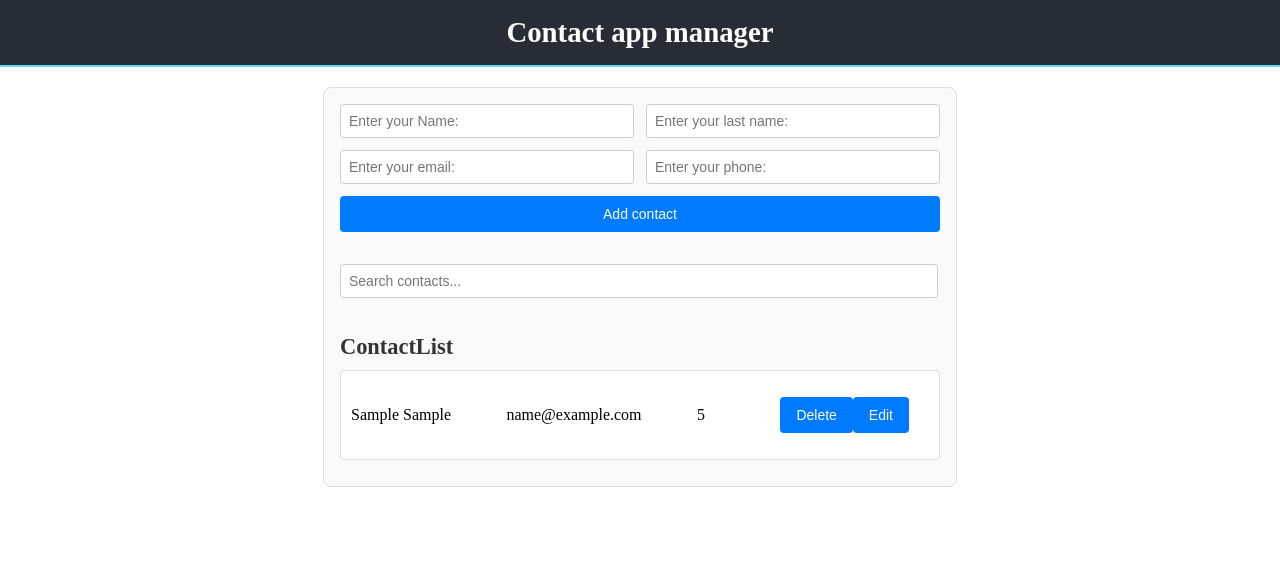
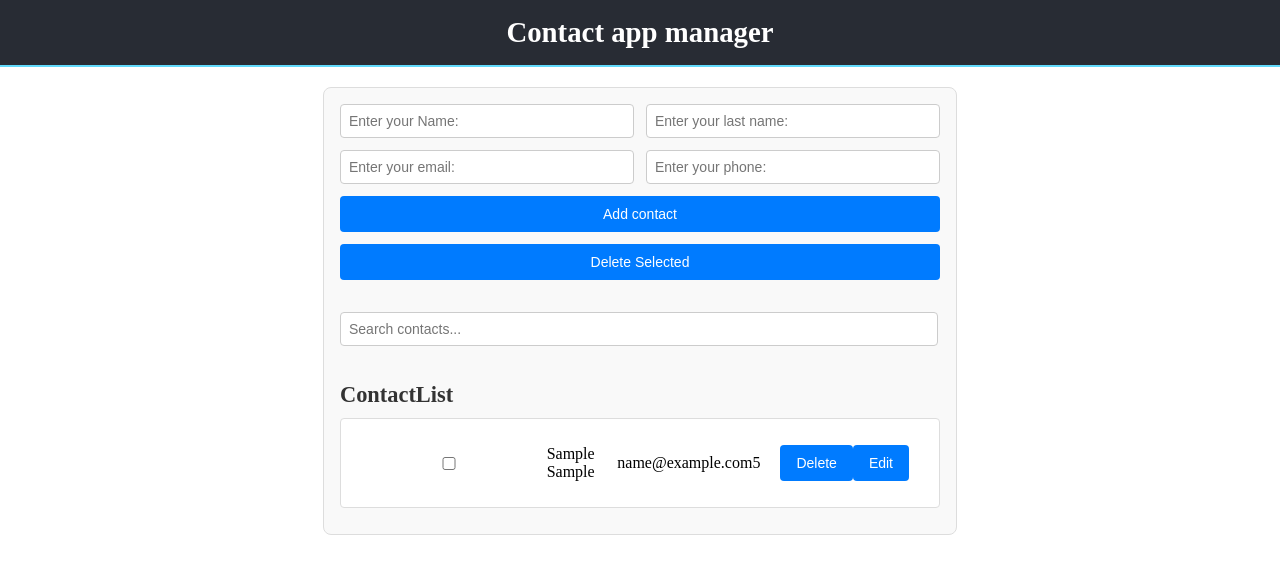
Before and after one commit to sepideh-salari/contact-app-manager, a React (Vite) app: page / in a window 1280 px wide. Both pictures are taken after typing "Sample", "Sample", "name@example.com", "5" into the empty fields and a click on the button "Add contact". Shown: the top 574 px of the page. Built offline with nearby package versions, Linux system fonts and the light colour scheme.

Commit message:
context API applied

```diff
--- a/src/Components/ContactItem.jsx
+++ b/src/Components/ContactItem.jsx
@@ -1,26 +1,40 @@
 import styles from "../Styles/ContactItem.module.css";
+import ContactContext from "../context/ContactContext";
+import React, { useContext } from "react";
 
-function ContactItem({
-  data: { id, name, lastName, email, phone },
-  deleteHandler,
-  editChangeHandler,
-}) {
+function ContactItem({ data: { id, name, lastName, email, phone } }) {
+  const { state, dispatch } = useContext(ContactContext);
+
+  const deleteHandler = () => {
+    dispatch({ type: "DELETE_CONTACT", payload: id });
+  };
+
+  const editChangeHandler = () => {
+    dispatch({
+      type: "OPEN_MODAL",
+      payload: { id, name, lastName, email, phone },
+    });
+  };
+
+  const toggleSelection = () => {
+    dispatch({ type: "TOGGLE_CONTACT_SELECTION", payload: id });
+  };
+
   return (
     <li className={styles.item} key={id}>
+      <input
+        type="checkbox"
+        onChange={toggleSelection}
+        className={styles.checkbox}
+      />
       <p>
         {name} {lastName}
       </p>
       <p>{email}</p>
       <p>{phone}</p>
       <div className={styles.contact_buttons}>
-        <button onClick={() => deleteHandler(id)}>Delete</button>
-        <button
-          onClick={() =>
-            editChangeHandler({ id, name, lastName, email, phone })
-          }
-        >
-          Edit
-        </button>{" "}
+        <button onClick={deleteHandler}>Delete</button>
+        <button onClick={editChangeHandler}>Edit</button>{" "}
       </div>
     </li>
   );
--- a/src/Components/ContactList.jsx
+++ b/src/Components/ContactList.jsx
@@ -1,6 +1,19 @@
 import ContactItem from "./ContactItem";
 import styles from "../Styles/ContactList.module.css";
-function ContactList({ contacts, deleteHandler, editChangeHandler }) {
+import ContactContext from "../context/ContactContext";
+import React, { useContext } from "react";
+function ContactList() {
+  const { state, dispatch } = useContext(ContactContext);
+  const { contacts, selectedContacts } = state;
+  const deleteHandler = (id) => {
+    dispatch({ type: "DELETE_CONTACT", payload: id });
+  };
+  const editChangeHandler = (contact) => {
+    dispatch({ type: "OPEN_MODAL", payload: contact });
+  };
+  const toggleSelection = (id) => {
+    dispatch({ type: "TOGGLE_CONTACT_SELECTION", payload: id });
+  };
   return (
     <div className={styles.container}>
       <h3>ContactList</h3>
@@ -12,6 +25,7 @@ function ContactList({ contacts, deleteHandler, editChangeHandler }) {
               data={contact}
               deleteHandler={deleteHandler}
               editChangeHandler={editChangeHandler}
+              toggleSelection={toggleSelection}
             />
           ))}
         </ul>
--- a/src/Components/Contacts.jsx
+++ b/src/Components/Contacts.jsx
@@ -1,107 +1,12 @@
-import { useReducer } from "react";
 import ContactList from "../Components/ContactList";
 import EditModal from "./EditModal";
 import inputs from "../constants/inputs";
-import { v4 } from "uuid";
 import styles from "../Styles/Contacts.module.css";
-
-const initialState = {
-  contacts: [],
-  contact: {
-    name: "",
-    lastName: "",
-    email: "",
-    phone: "",
-  },
-  alert: "",
-  search: "",
-  isSubmitted: false,
-  isModalOpen: false,
-  selectedContact: null,
-};
-
-const reducer = (state, action) => {
-  switch (action.type) {
-    case "SET_CONTACT_FIELD":
-      return {
-        ...state,
-        contact: {
-          ...state.contact,
-          [action.payload.name]: action.payload.value,
-        },
-      };
-    case "ADD_CONTACT":
-      if (
-        !state.contact.name ||
-        !state.contact.lastName ||
-        !state.contact.email ||
-        !state.contact.phone
-      ) {
-        const missingFields = [];
-        if (!state.contact.name) missingFields.push("Name");
-        if (!state.contact.lastName) missingFields.push("Last Name");
-        if (!state.contact.email) missingFields.push("Email");
-        if (!state.contact.phone) missingFields.push("Phone");
-        setTimeout(() => dispatch({ type: "CLEAR_ALERT" }), 3000);
-        return {
-          ...state,
-          alert: `Missing fields: ${missingFields.join(", ")}`,
-          isSubmitted: true,
-        };
-      }
-      return {
-        ...state,
-        contacts: [...state.contacts, { ...state.contact, id: v4() }],
-        contact: { name: "", lastName: "", email: "", phone: "" },
-        alert: "",
-        isSubmitted: false,
-      };
-    case "CLEAR_ALERT":
-      return { ...state, alert: "" };
-    case "DELETE_CONTACT":
-      return {
-        ...state,
-        contacts: state.contacts.filter(
-          (contact) => contact.id !== action.payload
-        ),
-      };
-    case "SET_SEARCH":
-      return { ...state, search: action.payload };
-
-    case "OPEN_MODAL":
-      return {
-        ...state,
-        isModalOpen: true,
-        selectedContact: action.payload,
-      };
-    case "CLOSE_MODAL":
-      return { ...state, isModalOpen: false, selectedContact: null };
-    case "EDIT_CONTACT_FIELD":
-      return {
-        ...state,
-        selectedContact: {
-          ...state.selectedContact,
-          [action.payload.name]: action.payload.value,
-        },
-      };
-    case "SAVE_CONTACT":
-      return {
-        ...state,
-        contacts: state.contacts.map((contact) =>
-          contact.id === state.selectedContact.id
-            ? state.selectedContact
-            : contact
-        ),
-        isModalOpen: false,
-        selectedContact: null,
-      };
-    default:
-      return state;
-  }
-};
+import React, { useContext } from "react";
+import ContactContext from "../context/ContactContext";
 
 function Contacts() {
-  const [state, dispatch] = useReducer(reducer, initialState);
+  const { state, dispatch } = useContext(ContactContext);
   const openEditModal = (contact) => {
     dispatch({ type: "OPEN_MODAL", payload: contact });
   };
@@ -137,7 +42,13 @@ function Contacts() {
       .toLowerCase()
       .includes(state.search.toLowerCase())
   );
+  const deleteSelectedContacts = () => {
+    dispatch({ type: "DELETE_SELECTED_CONTACTS" });
+  };
 
+  const toggleContactSelection = (id) => {
+    dispatch({ type: "TOGGLE_CONTACT_SELECTION", payload: id });
+  };
   return (
     <div className={styles.container}>
       <div className={styles.inputGroup}>
@@ -158,6 +69,12 @@ function Contacts() {
         ))}
 
         <button onClick={addHandler}>Add contact</button>
+        <button
+          onClick={deleteSelectedContacts}
+          disabled={!state.selectedContacts.length}
+        >
+          Delete Selected
+        </button>
       </div>
       <div>{state.alert && <p className={styles.alert}>{state.alert}</p>}</div>
       <input
@@ -176,6 +93,7 @@ function Contacts() {
           contacts={filteredContacts}
           deleteHandler={deleteHandler}
           editChangeHandler={openEditModal}
+          toggleSelection={toggleContactSelection}
         />
       )}
       <EditModal
--- a/src/Components/EditModal.jsx
+++ b/src/Components/EditModal.jsx
@@ -1,6 +1,24 @@
 import styles from "../Styles/EditModal.module.css";
-function EditModal({ isOpen, contact, onClose, onSave, onChange }) {
-  if (!isOpen) return null;
+import React, { useContext } from "react";
+import ContactContext from "../context/ContactContext";
+function EditModal() {
+  const { state, dispatch } = useContext(ContactContext);
+  const { isModalOpen, selectedContact } = state;
+  if (!isModalOpen) return null;
+  const onChange = (e) => {
+    dispatch({
+      type: "EDIT_CONTACT_FIELD",
+      payload: { name: e.target.name, value: e.target.value },
+    });
+  };
+
+  const onSave = () => {
+    dispatch({ type: "SAVE_CONTACT" });
+  };
+
+  const onClose = () => {
+    dispatch({ type: "CLOSE_MODAL" });
+  };
 
   return (
     <>
@@ -9,25 +27,25 @@ function EditModal({ isOpen, contact, onClose, onSave, onChange }) {
         <input
           type="text"
           name="name"
-          value={contact.name}
+          value={selectedContact.name}
           onChange={onChange}
         />
         <input
           type="text"
           name="lastName"
-          value={contact.lastName}
+          value={selectedContact.lastName}
           onChange={onChange}
         />
         <input
           type="text"
           name="email"
-          value={contact.email}
+          value={selectedContact.email}
           onChange={onChange}
         />
         <input
           type="text"
           name="phone"
-          value={contact.phone}
+          value={selectedContact.phone}
           onChange={onChange}
         />
         <button onClick={onSave}>Save</button>
--- /dev/null
+++ b/src/context/ContactContext.jsx
@@ -0,0 +1,127 @@
+import React, { createContext, useReducer } from "react";
+import { v4 } from "uuid";
+
+const ContactContext = createContext();
+
+const initialState = {
+  contacts: [],
+  contact: {
+    name: "",
+    lastName: "",
+    email: "",
+    phone: "",
+  },
+  selectedContacts: [],
+  alert: "",
+  search: "",
+  isSubmitted: false,
+  isModalOpen: false,
+  selectedContact: null,
+};
+
+const reducer = (state, action) => {
+  switch (action.type) {
+    case "SET_CONTACT_FIELD":
+      return {
+        ...state,
+        contact: {
+          ...state.contact,
+          [action.payload.name]: action.payload.value,
+        },
+      };
+    case "TOGGLE_CONTACT_SELECTION":
+      const id = action.payload;
+      const selectedContacts = state.selectedContacts.includes(id)
+        ? state.selectedContacts.filter((contactId) => contactId !== id)
+        : [...state.selectedContacts, id];
+      return { ...state, selectedContacts };
+
+    case "DELETE_SELECTED_CONTACTS":
+      return {
+        ...state,
+        contacts: state.contacts.filter(
+          (contact) => !state.selectedContacts.includes(contact.id)
+        ),
+        selectedContacts: [],
+      };
+    case "ADD_CONTACT":
+      if (
+        !state.contact.name ||
+        !state.contact.lastName ||
+        !state.contact.email ||
+        !state.contact.phone
+      ) {
+        const missingFields = [];
+        if (!state.contact.name) missingFields.push("Name");
+        if (!state.contact.lastName) missingFields.push("Last Name");
+        if (!state.contact.email) missingFields.push("Email");
+        if (!state.contact.phone) missingFields.push("Phone");
+        setTimeout(() => dispatch({ type: "CLEAR_ALERT" }), 3000);
+        return {
+          ...state,
+          alert: `Missing fields: ${missingFields.join(", ")}`,
+          isSubmitted: true,
+        };
+      }
+      return {
+        ...state,
+        contacts: [...state.contacts, { ...state.contact, id: v4() }],
+        contact: { name: "", lastName: "", email: "", phone: "" },
+        alert: "",
+        isSubmitted: false,
+      };
+    case "CLEAR_ALERT":
+      return { ...state, alert: "" };
+    case "DELETE_CONTACT":
+      return {
+        ...state,
+        contacts: state.contacts.filter(
+          (contact) => contact.id !== action.payload
+        ),
+      };
+    case "SET_SEARCH":
+      return { ...state, search: action.payload };
+
+    case "OPEN_MODAL":
+      return {
+        ...state,
+        isModalOpen: true,
+        selectedContact: action.payload,
+      };
+    case "CLOSE_MODAL":
+      return { ...state, isModalOpen: false, selectedContact: null };
+    case "EDIT_CONTACT_FIELD":
+      return {
+        ...state,
+        selectedContact: {
+          ...state.selectedContact,
+          [action.payload.name]: action.payload.value,
+        },
+      };
+    case "SAVE_CONTACT":
+      return {
+        ...state,
+        contacts: state.contacts.map((contact) =>
+          contact.id === state.selectedContact.id
+            ? state.selectedContact
+            : contact
+        ),
+        isModalOpen: false,
+        selectedContact: null,
+      };
+    default:
+      return state;
+  }
+};
+
+export const ContactProvider = ({ children }) => {
+  const [state, dispatch] = useReducer(reducer, initialState);
+
+  return (
+    <ContactContext.Provider value={{ state, dispatch }}>
+      {children}
+    </ContactContext.Provider>
+  );
+};
+
+export default ContactContext;
```
Also changed, not shown: src/App.jsx (+5 -2 lines).
